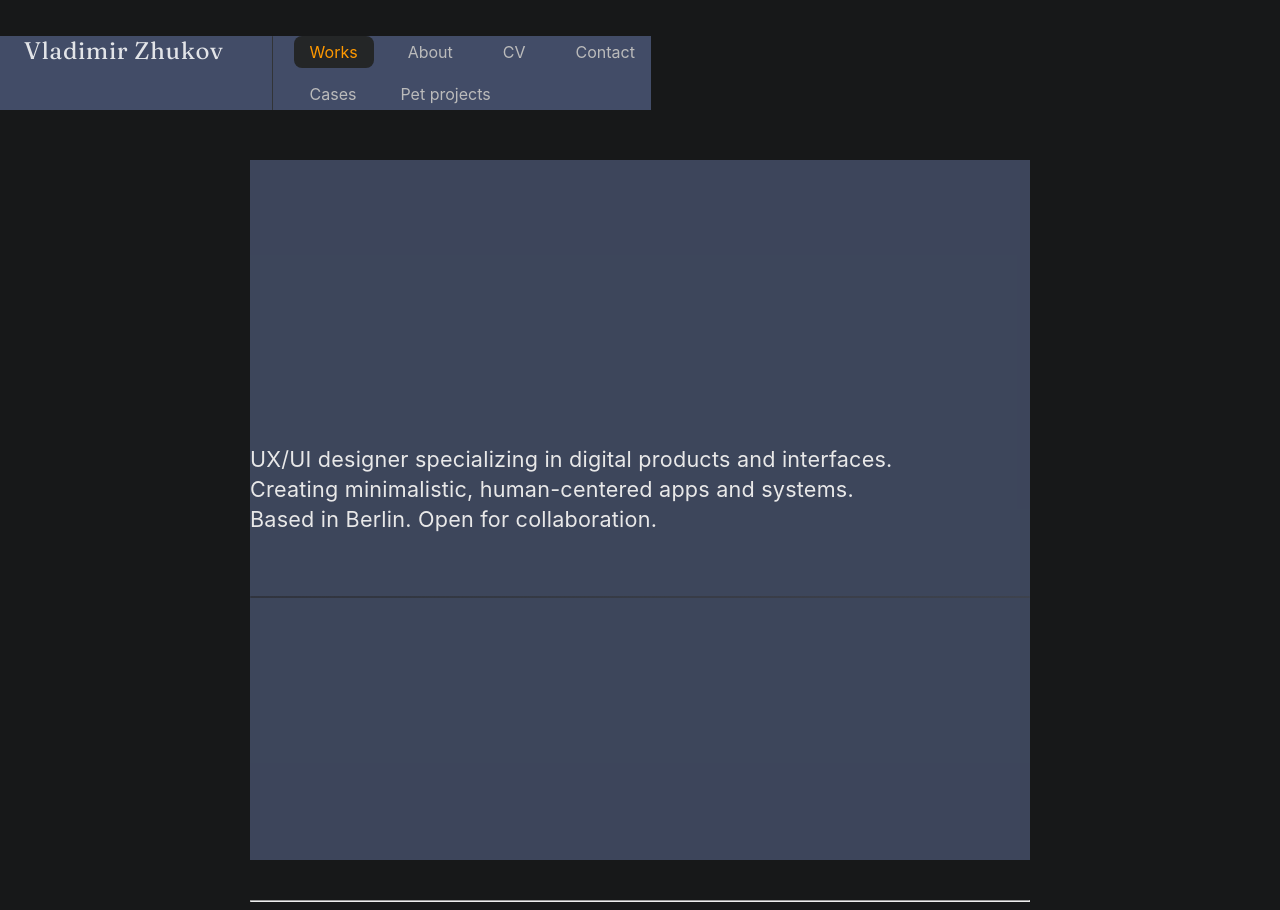
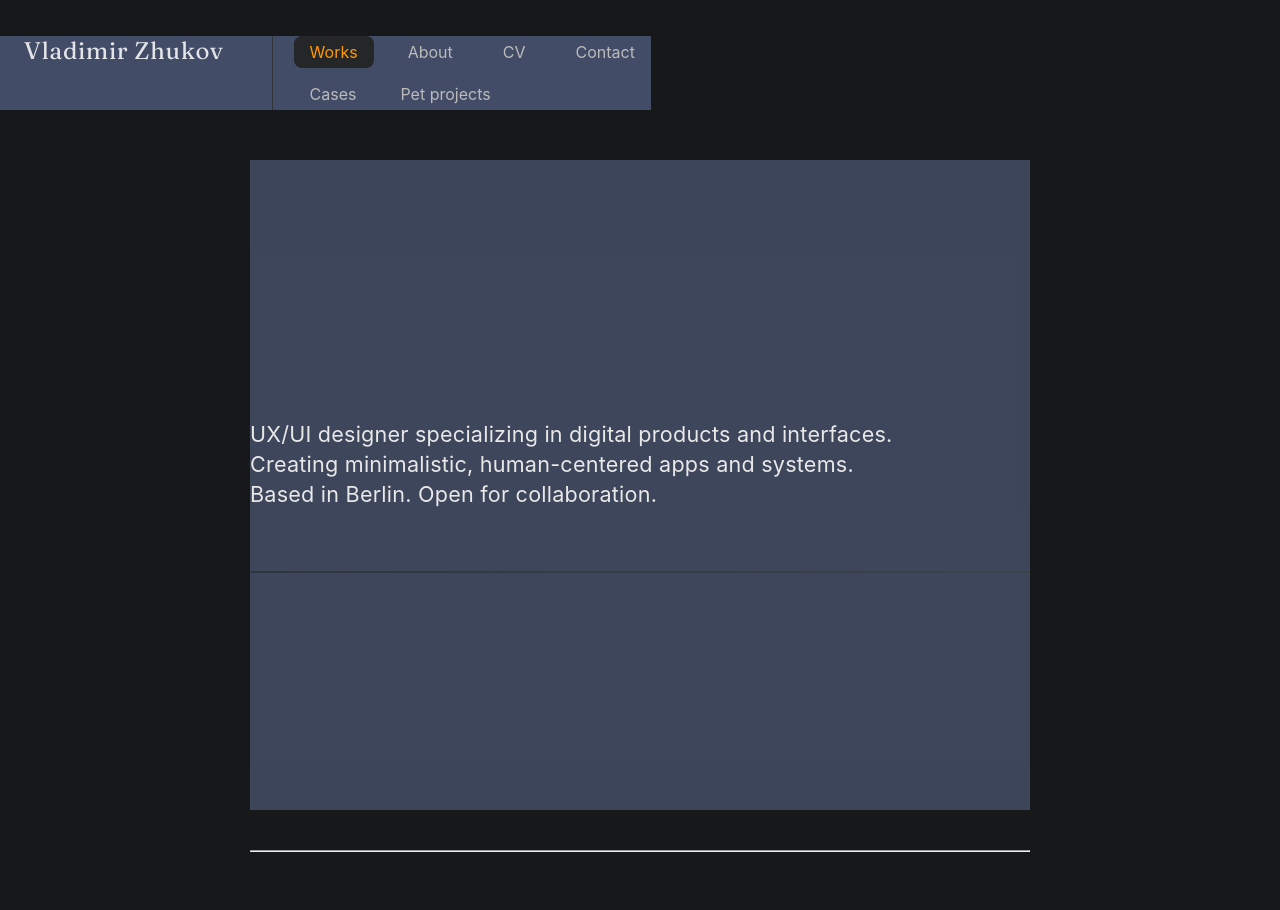
Before and after one commit to uxiscool/experience, a Jekyll site: the page built from index.md, in a window 1280 px wide. Built offline with Jekyll 4.4.1, drawn with Linux system fonts in a browser that asks for light colours.

Commit message:
Add files via upload

```diff
--- a/assets/css/main.css
+++ b/assets/css/main.css
@@ -123,7 +123,7 @@ main {
   display: flex;
   flex-direction: column;
   justify-content: center;
-  min-height: calc(100vh - 200px); /* корректируй по факту */
+  min-height: calc(100vh - 250px); /* корректируй по факту */
   font-size: 1.35rem;
   font-weight: 400;
   color: #fff;
```
